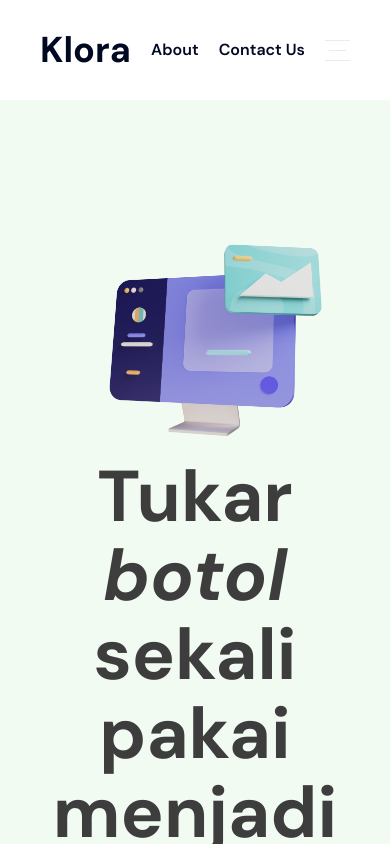
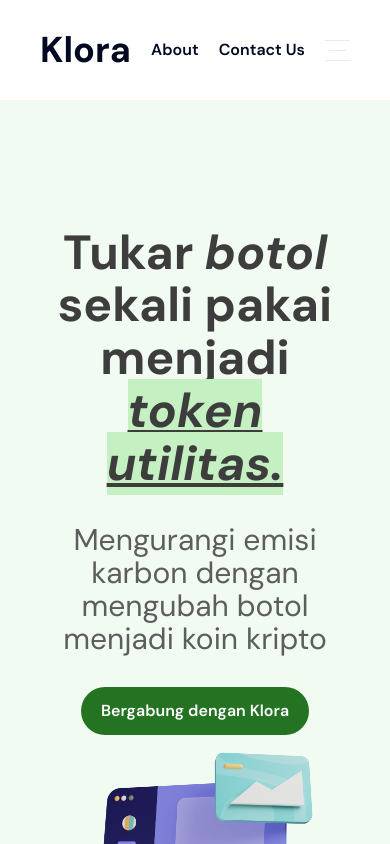
Before and after one commit to Sinduaditya/Klora, a React (Vite) app: page / in a window 390 px wide. Shown: the top 844 px of the page. Built offline with nearby package versions, Linux system fonts and the light colour scheme.

Commit message:
style: fix responsife in Landing Pages by ApliCalvin on May'7 2024 at 09.47

```diff
--- a/src/components/landingpage/Hero.jsx
+++ b/src/components/landingpage/Hero.jsx
@@ -13,9 +13,9 @@
 
     return (
         <div className="w-full text-text font-outfit md:pt-[1vh] mb-12">
-            <div className="xl:max-w-5xl mx-auto flex md:flex-row md:justify-between items-center  space-x-10 px-10 xl:px-0 flex-col-reverse">
-                <article className="flex flex-col space-y-8 text-center md:text-left">
-                    <h1 className="text-7xl font-bold text-neutral-900 leading-[110%] tracking-tigh">
+            <div className="xl:max-w-5xl mx-auto grid lg:flex lg:flex-row lg:justify-between items-center  space-x-10 px-10 xl:px-0 flex-col-reverse w-fit">
+                <article className="flex flex-col space-y-8 text-center lg:text-left mx-auto">
+                    <h1 className="text-5xl lg:text-7xl font-bold text-neutral-900 leading-[110%] tracking-tigh">
                         Tukar <i>botol</i> sekali pakai <br /> menjadi{" "}
                         <span className="bg-primary-200 underline italic">
                             token utilitas.{" "}
```
